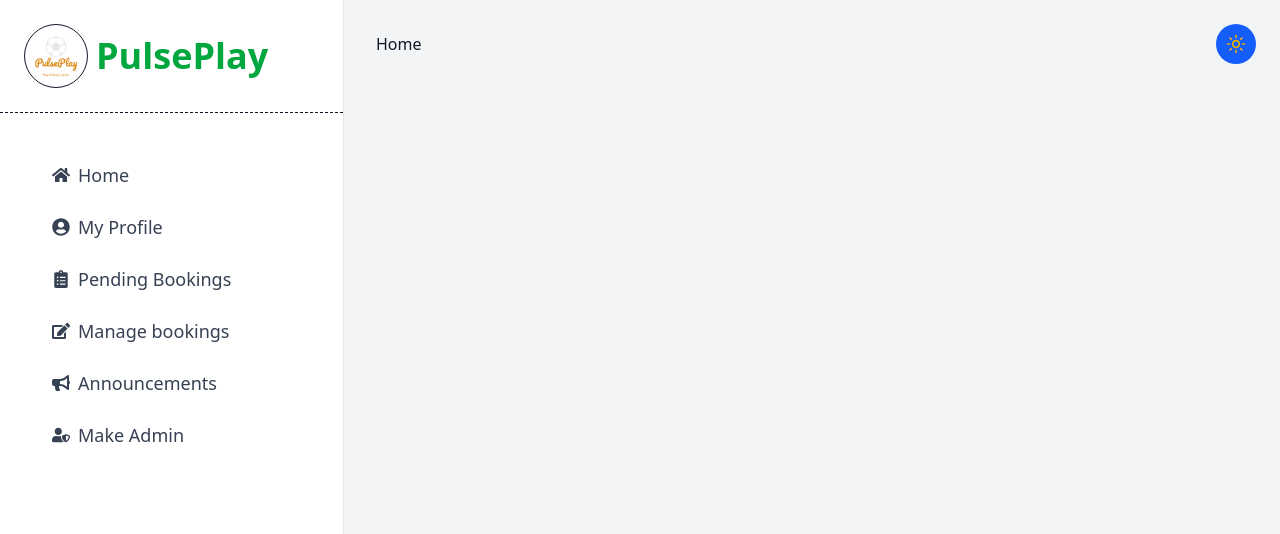
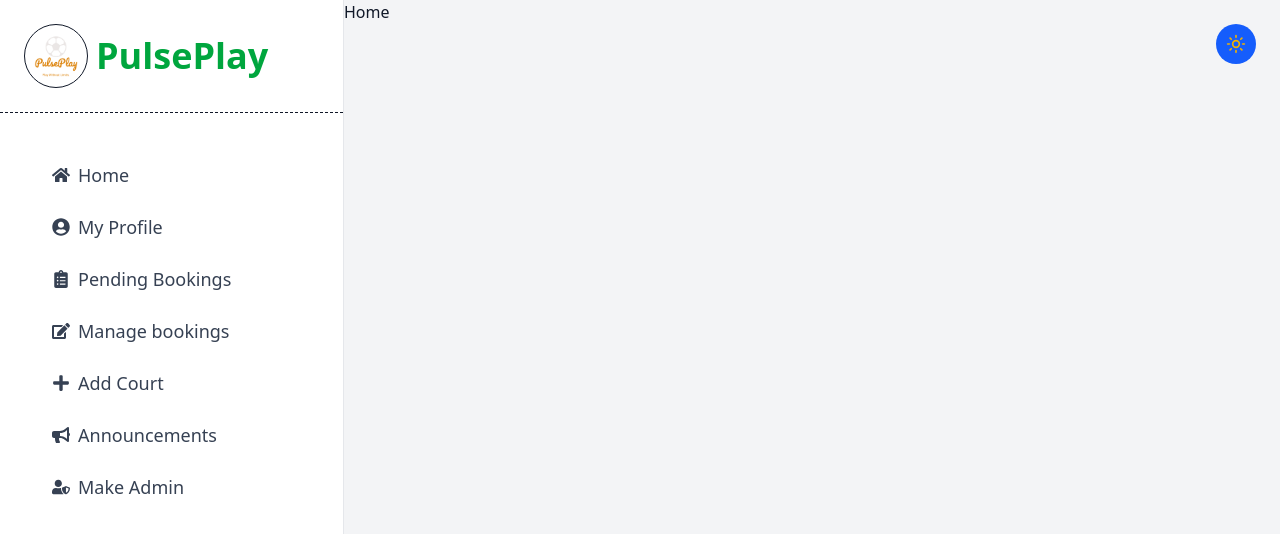
Before and after one commit to MdAkramHossenSujan/Pulseplay_Sports-Club-Management-System_Client_Site, a React (Vite) app: page /dashboard in a window 1280 px wide. Shown: the top 534 px of the page. Built offline with nearby package versions, Linux system fonts and the light colour scheme; no server answers; sample sign-in values are in the browser's storage.

Commit message:
ADD PAGE REDEVELOPED

```diff
--- a/src/layouts/DashboardLayout.jsx
+++ b/src/layouts/DashboardLayout.jsx
@@ -1,6 +1,6 @@
 import React, { Suspense } from 'react';
 import { Link, NavLink, Outlet } from 'react-router';
-import { FaUserCircle, FaClipboardList, FaBullhorn, FaUserShield, FaHome, FaEdit } from 'react-icons/fa';
+import { FaUserCircle, FaClipboardList, FaBullhorn, FaUserShield, FaHome, FaEdit, FaPlus } from 'react-icons/fa';
 import logo from '../assets/Logo/logo-transparent.png'
 import useUserData from '../hooks/useUserData';
 import { Menu } from 'lucide-react';
@@ -53,7 +53,7 @@ const DashboardLayout = () => {
                     </div>
 
 
-                    <div className="px-4 md:px-8 py-8">
+                    <div>
                         <Suspense fallback={
                             <Loading/>
                         }>
@@ -132,6 +132,19 @@ const DashboardLayout = () => {
                                 </li>
                                 <li>
                                     <NavLink
+                                        to="/dashboard/addcourt"
+                                        className={({ isActive }) =>
+                                            `flex items-center gap-2 px-3 py-2 rounded ${isActive
+                                                ? ' text-green-700 font-semibold'
+                                                : 'hover:bg-gray-100 dark:hover:bg-gray-700'
+                                            }`
+                                        }
+                                    >
+                                        <FaPlus />Add Court
+                                    </NavLink>
+                                </li>
+                                <li>
+                                    <NavLink
                                         to="/dashboard/announcements"
                                         className={({ isActive }) =>
                                             `flex items-center gap-2 px-3 py-2 rounded ${isActive
--- a/src/pages/AddCourt.jsx
+++ b/src/pages/AddCourt.jsx
@@ -14,10 +14,10 @@ const AddCourt = () => {
         reset,
         formState: { errors },
     } = useForm();
-const navigate=useNavigate()
+    const navigate = useNavigate()
     const [imageURL, setImageURL] = useState("");
     const [uploading, setUploading] = useState(false);
-const axiosInstance=useAxios()
+    const axiosInstance = useAxios()
     const slotTimes = [
         "08:00 - 09:00",
         "09:00 - 10:00",
@@ -37,7 +37,7 @@ const axiosInstance=useAxios()
         "00:00 - 01:00",
         "01:00 - 02:00",
     ];
-console.log(imageURL)
+    console.log(imageURL)
     const onSubmit = async (data) => {
         const courtData = {
             courtName: data.name,
@@ -62,11 +62,11 @@ console.log(imageURL)
             confirmButtonColor: "#16a34a",
             cancelButtonColor: "#d33",
             confirmButtonText: "Post Now!",
-        }).then(async(result) => {
+        }).then(async (result) => {
             if (result.isConfirmed) {
                 // Here is my API call
                 console.log("Court saved:", courtData);
-                await axiosInstance.post('/courts',courtData)
+                await axiosInstance.post('/courts', courtData)
                 reset();
                 setImageURL("");
                 navigate('/courts')
@@ -111,10 +111,17 @@ console.log(imageURL)
             <div className="absolute inset-0 bg-gradient-to-br backdrop-blur-xs from-black/90 via-green-900/40 to-black/70"></div>
 
             {/* Form container */}
-            <div className="relative z-10 w-full max-w-5xl bg-base-200 backdrop-blur-xl rounded-lg px-8 py-16 shadow-lg">
-                <h2 className="text-4xl lg:text-5xl font-bold text-center text-green-600 mb-6">
+            <div className="relative z-10 w-full max-w-5xl bg-base-200 backdrop-blur-xl rounded-lg px-8 py-8 shadow-lg">
+                <h2 className="text-4xl lg:text-5xl font-bold text-center text-green-600 mb-4">
                     Add New Court
                 </h2>
+                <div className="text-center max-w-xl italic mx-auto mb-6">
+                    <p>
+                        Ready to expand your facilities? Use the form below to add a new court to PulsePlay.
+                        Provide details like court type, images, and available time slots to keep players in the game!
+                    </p>
+                </div>
+
 
                 <form onSubmit={handleSubmit(onSubmit)} className="space-y-6">
                     {/* Name */}
--- a/src/routes/Routes.jsx
+++ b/src/routes/Routes.jsx
@@ -36,12 +36,6 @@ export const router = createBrowserRouter([
       {
         path: '/courts',
         Component: Courts
-      },
-      {
-        path: '/addcourt',
-        element: <PrivateRoute>
-          <AddCourt />
-        </PrivateRoute>
       }
     ]
   },
@@ -67,6 +61,10 @@ export const router = createBrowserRouter([
       {
         path:'manageBooking',
         Component:ManageBookings
+      },
+      {
+        path:'addcourt',
+        Component:AddCourt
       }
     ]
   }
--- a/src/shared/Navbar.jsx
+++ b/src/shared/Navbar.jsx
@@ -12,7 +12,7 @@ const navLinks = [
     { name: "Courts", path: "/courts" },
     { name: "About", path: "/about" },
     { name: "Contact", path: "/contact" },
-    { name: "Add Court", path: "/addcourt" }
+    { name: "Add Court", path: "/dashboard/addcourt" }
 ];
 
 const Navbar = () => {
```
